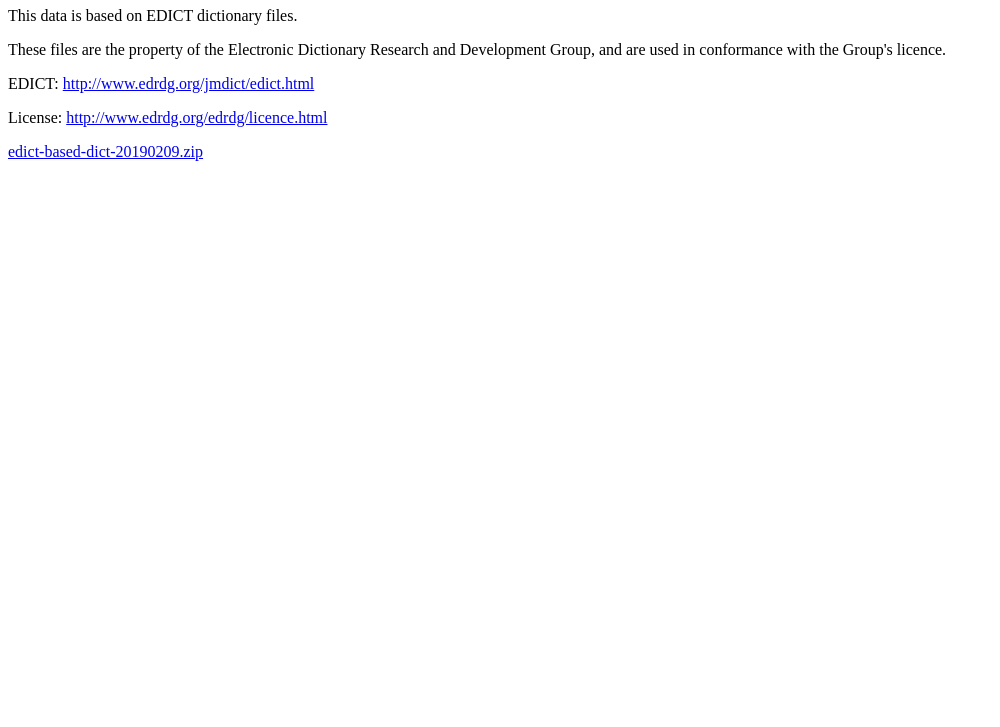
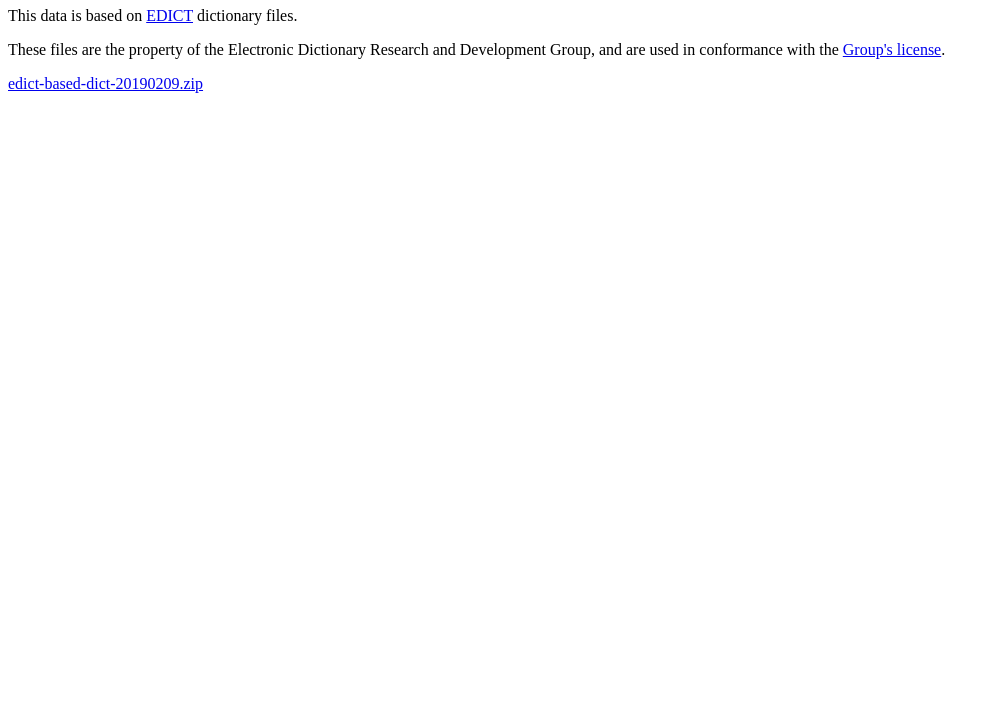
Before and after one commit to wtetsu/mouse-dictionary-website, a plain HTML site: page data/index.html in a window 1280 px wide. Shown: the part 73-800 px from the top of the page, without its empty margins (0-1000 px from the left). Drawn offline with Linux system fonts and the light colour scheme.

Commit message:
Update a data download paga

```diff
--- a/data/index.html
+++ b/data/index.html
@@ -8,14 +8,12 @@
   </head>
   <body>
     <h1>Dictionary data for Mouse Dictionary</h1>
-    This data is based on EDICT dictionary files.
+    This data is based on <a href="http://www.edrdg.org/jmdict/edict.html">EDICT</a> dictionary files.
 
     <p>
-      These files are the property of the Electronic Dictionary Research and Development Group, and are used in conformance with the Group's licence.
+      These files are the property of the Electronic Dictionary Research and Development Group, and are used in conformance with the
+      <a href="http://www.edrdg.org/edrdg/licence.html">Group's license</a>.
     </p>
-
-    <p>EDICT: <a href="http://www.edrdg.org/jmdict/edict.html">http://www.edrdg.org/jmdict/edict.html</a></p>
-    <p>License: <a href="http://www.edrdg.org/edrdg/licence.html">http://www.edrdg.org/edrdg/licence.html</a></p>
 
     <p>
       <a href="edict-based-dict-20190209.zip">edict-based-dict-20190209.zip</a>
```
